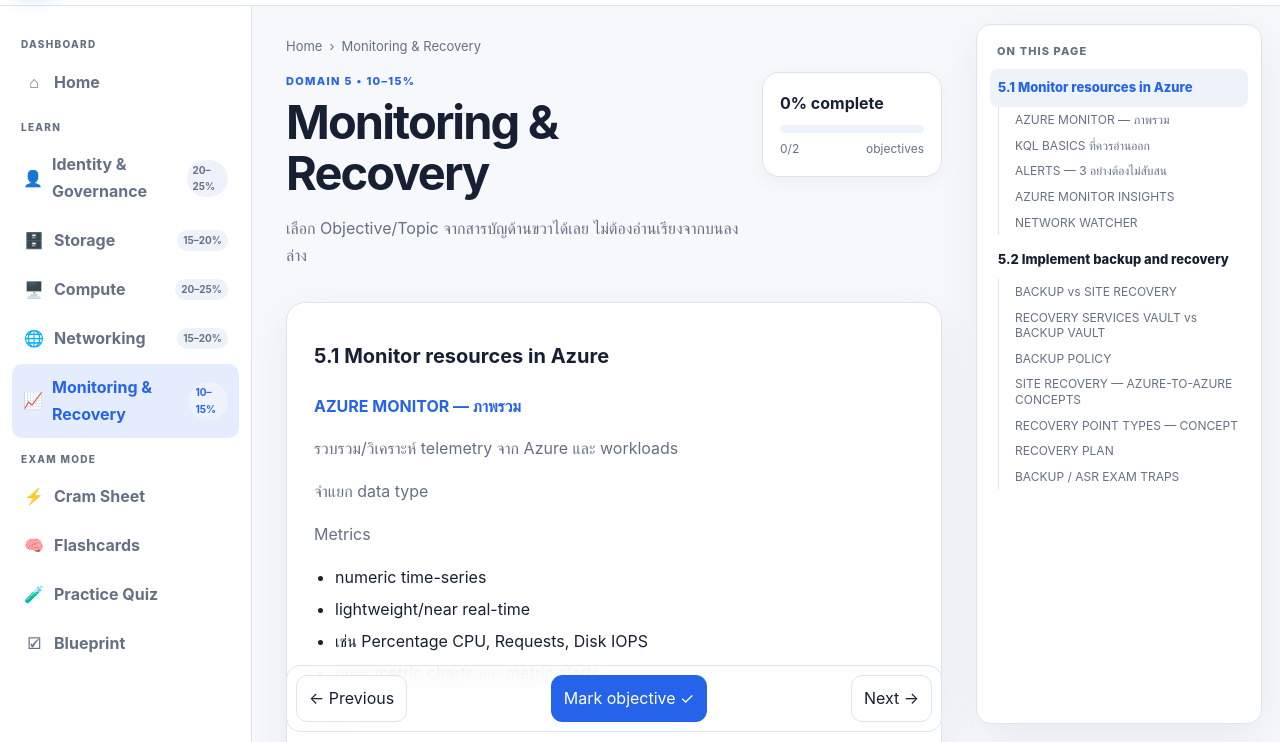
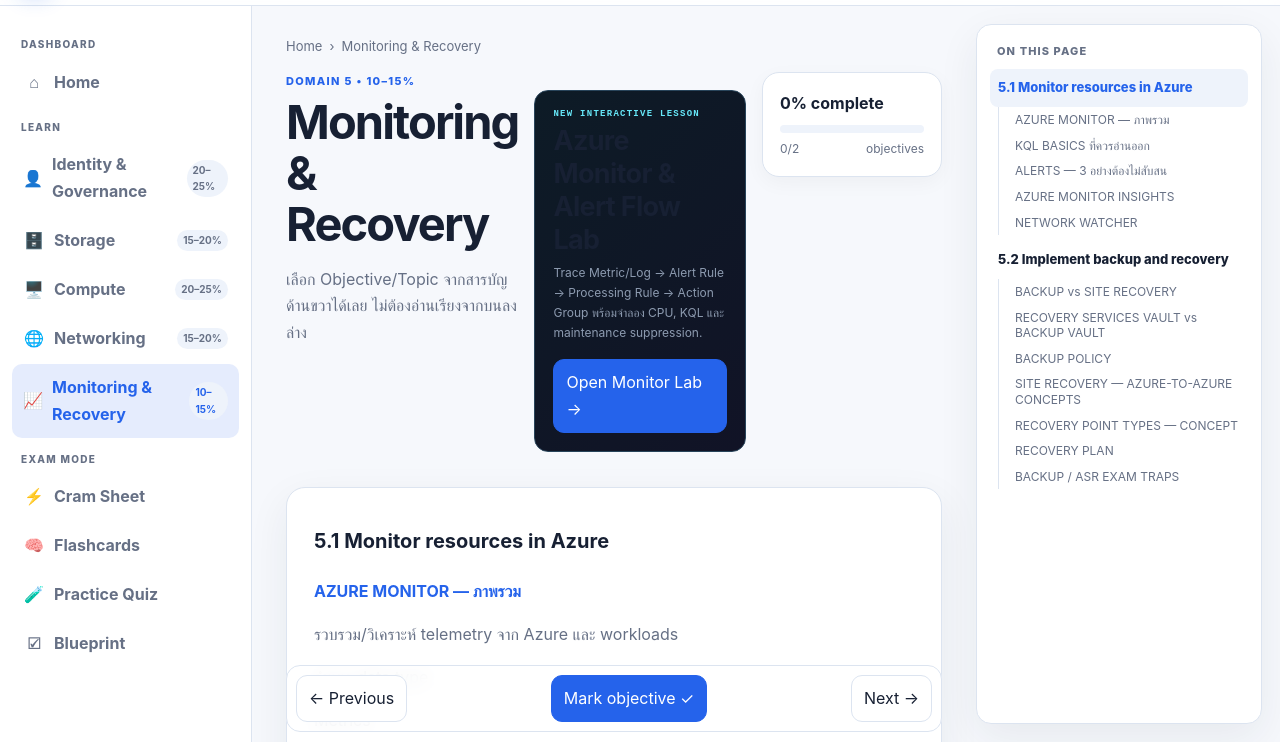
Before and after one commit to somkid-s5/az-104-master-cram-book, a plain HTML site: page monitoring.html in a window 1280 px wide. Shown: the part 58-800 px from the top of the page. Drawn offline with Linux system fonts and the light colour scheme.

Commit message:
Link Monitor alert flow lab from Monitoring page

```diff
--- a/monitoring.html
+++ b/monitoring.html
@@ -1 +1 @@
-<!doctype html><html lang="th"><head><meta charset="utf-8"><meta name="viewport" content="width=device-width,initial-scale=1"><title>Monitoring & Recovery • AZ-104</title><link rel="stylesheet" href="assets/app.css"></head><body data-page="monitoring"><script src="assets/app.js"></script></body></html>
+<!doctype html><html lang="th"><head><meta charset="utf-8"><meta name="viewport" content="width=device-width,initial-scale=1"><title>Monitoring & Recovery • AZ-104</title><link rel="stylesheet" href="assets/app.css"></head><body data-page="monitoring"><script src="assets/app.js"></script><script src="assets/monitoring-enhance.js"></script></body></html>
```
